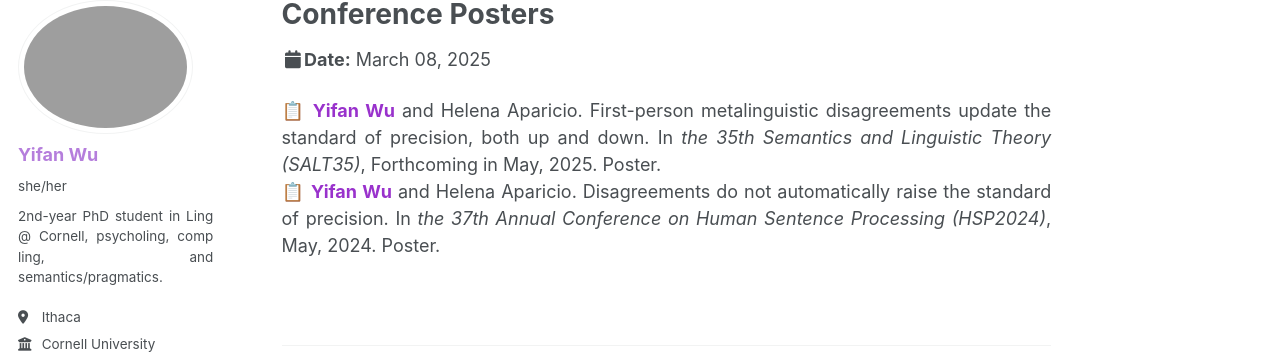
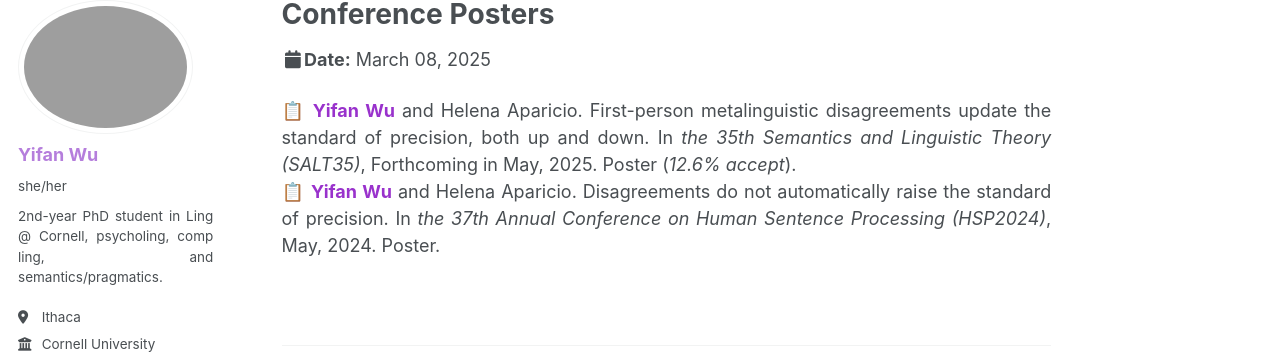
Before and after one commit to lynn-yifanwu-ling/lynn-yifanwu-ling.github.io, a Jekyll site: the page built from _talks/posters.md, in a window 1280 px wide and 1049 px high. Shown: the part 106-460 px from the top of the window. Built offline with Jekyll 4.4.1, drawn with Linux system fonts in a browser that asks for light colours; emoji names are drawn with the system emoji font; some web fonts are replaced.

Commit message:
Update posters.md

```diff
--- a/_talks/posters.md
+++ b/_talks/posters.md
@@ -5,5 +5,5 @@ type: "Talk"
 permalink: /talks/conference_posters
 ---
 
-:clipboard: **<span style="color: #9932CC;">Yifan Wu</span>** and Helena Aparicio. First-person metalinguistic disagreements update the standard of precision, both up and down. In *the 35th Semantics and Linguistic Theory (SALT35)*, Forthcoming in May, 2025. Poster. <br>
+:clipboard: **<span style="color: #9932CC;">Yifan Wu</span>** and Helena Aparicio. First-person metalinguistic disagreements update the standard of precision, both up and down. In *the 35th Semantics and Linguistic Theory (SALT35)*, Forthcoming in May, 2025. Poster (*12.6% accept*). <br>
 :clipboard: **<span style="color: #9932CC;">Yifan Wu</span>** and Helena Aparicio. Disagreements do not automatically raise the standard of precision. In *the 37th Annual Conference on Human Sentence Processing (HSP2024)*, May, 2024. Poster.
```
